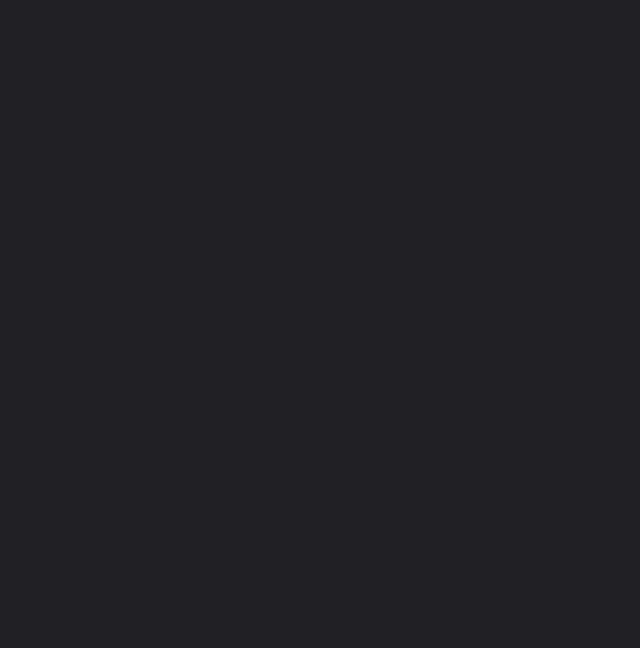
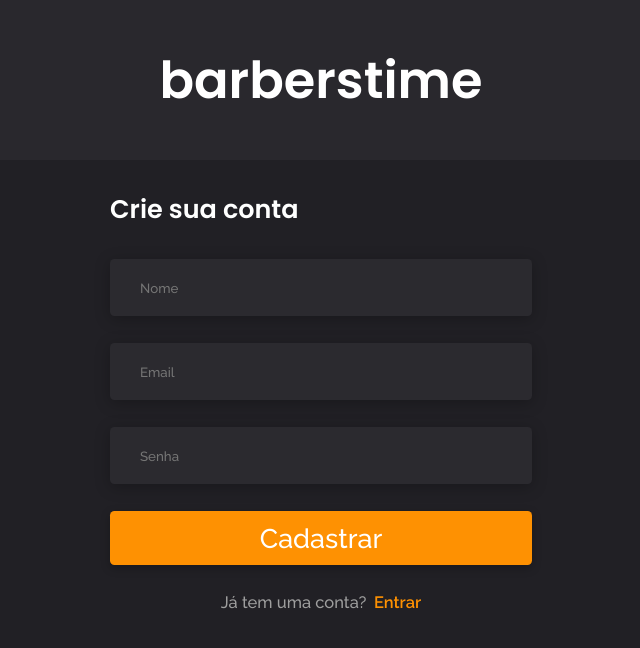
Before and after one commit to gabrieldiasss/barberstimeweb, a React (Vite) app: page /register in a window 1280 px wide. Shown: the top 648 px of the page, without its empty margins (319-959 px from the left). Built offline with nearby package versions, Linux system fonts and the light colour scheme.

Commit message:
register page

```diff
--- a/src/Routes.tsx
+++ b/src/Routes.tsx
@@ -1,7 +1,7 @@
 import { BrowserRouter as Router, Switch } from 'react-router-dom'
 
 /*
-import { Register } from './pages/Register';
+
 import { Home } from './pages/Home'
 import { BarberServices } from './pages/BarberServices';
 import { Appointments } from './pages/Appointments';
@@ -12,6 +12,7 @@ import PrivateRoute from './private/PrivateRoute.tsx' */
 import PrivateRedirectToHome from './private/PrivateLogin'
 import { Login } from './pages/Login';
 import { Welcome } from './pages/Welcome'
+import { Register } from './pages/Register';
 
 export function Routes() {
 
@@ -21,8 +22,9 @@ export function Routes() {
             <Switch>
                 <PrivateRedirectToHome exact path="/" component={Welcome} />
                  <PrivateRedirectToHome exact path="/login" component={Login} />
-                 {/* <PrivateRedirectToHome exact path="/register" component={Register} />
-                <PrivateRoute exact path="/home" component={Home} />
+                 <PrivateRedirectToHome exact path="/register" component={Register} />
+
+                {/* <PrivateRoute exact path="/home" component={Home} />
                 <PrivateRoute exact path="/services/:id" component={BarberServices} />
                 <PrivateRoute exact path="/myappointments" component={Appointments} />
                 <PrivateRoute exact path="/profile" component={Profile} /> */}
--- a/src/pages/Login/index.tsx
+++ b/src/pages/Login/index.tsx
@@ -44,8 +44,6 @@ export function Login() {
         toast.error(err?.response?.data?.message)
         setLoading(false)
     })
-
-
 
     function handleLoading() {
         setLoading(true)
--- /dev/null
+++ b/src/pages/Register/index.tsx
@@ -0,0 +1,106 @@
+import { useForm, SubmitHandler } from 'react-hook-form'
+
+import axios from 'axios'
+
+import { Main, Top, Svg } from './styles'
+
+import { Link, useHistory } from 'react-router-dom';
+
+import { ToastContainer, toast } from 'react-toastify';
+import 'react-toastify/dist/ReactToastify.css';
+import { useState } from 'react';
+
+type RegisterUsers = {
+    name: string;
+    email: string;
+    password: string;
+}
+
+export function Register() {
+
+    let history = useHistory()
+
+    const [loading, setLoading] = useState(false)
+
+    const { register, handleSubmit } = useForm<RegisterUsers>()
+
+    const onSubmit: SubmitHandler<RegisterUsers> = (data) => axios.post("https://api-braga.herokuapp.com/api/register", data)
+
+        .then((response) => {
+            const { data: { token, user } } = response
+
+            if (response.data) {
+                localStorage.setItem("accessToken", token)
+                localStorage.setItem("infoUserName", user.name)
+                localStorage.setItem("infoUserId", user.id)
+                axios.defaults.headers.common['Authorization'] = `Bearer ${token}`;
+                history.push("/")
+            }
+
+            setLoading(false)
+
+        })
+
+        .catch((err) => {
+            toast.error(err?.response?.data?.message)
+            /* toast.error(err?.response?.data?.message) */
+            setLoading(false)
+        })
+
+    function handleLoading() {
+        setLoading(true)
+    }
+
+    return (
+        <>
+            <Top>
+
+                <ToastContainer
+                    autoClose={3000}
+                />
+
+                <header>
+                    <h1><span>barbers</span>time</h1>
+                </header>
+            </Top>
+
+            <Svg>
+                <svg xmlns="http://www.w3.org/2000/svg" viewBox="0 0 1440 290">
+                    <path fill="#29282D" fillOpacity="1" d="M0,224L60,208C120,192,240,160,360,144C480,128,600,128,720,160C840,192,960,256,1080,277.3C1200,299,1320,277,1380,266.7L1440,256L1440,0L1380,0C1320,0,1200,0,1080,0C960,0,840,0,720,0C600,0,480,0,360,0C240,0,120,0,60,0L0,0Z"></path>
+                </svg>
+            </Svg>
+
+            <Main>
+
+                <div>
+
+                    <h2>Crie sua conta</h2>
+
+                    <form onSubmit={handleSubmit(onSubmit)} >
+                        <input type="text" placeholder="Nome" autoComplete="off" {...register("name")} />
+
+                        <input type="text" placeholder="Email" autoComplete='off' {...register("email")} />
+
+                        <input type="password" placeholder="Senha" {...register("password")} />
+
+                        <button type="submit" onClick={handleLoading}>
+                            {loading && <div className="loadingio-spinner-rolling-yi8phtw2ml"><div className="ldio-zbpv5ybpu8e">
+                                <div></div>
+                            </div></div>}
+
+                            {!loading && <>Cadastrar</>}
+                        </button>
+                    </form>
+
+                    <p>Já tem uma conta?
+                        <Link to="/login">
+                            Entrar
+                        </Link>
+                    </p>
+                </div>
+
+            </Main>
+
+        </>
+    )
+}
--- /dev/null
+++ b/src/pages/Register/styles.ts
@@ -0,0 +1,208 @@
+import styled from 'styled-components'
+
+export const Top = styled.div`
+
+    background: var(--gray-800);
+
+    header {
+        height: 20vh;
+
+        display: flex;
+        justify-content: center;
+        align-items: center;
+
+        h1 {
+            margin-top: 3rem;
+            color: #fff;
+            font-size: 3.4rem;
+
+            @media(max-width: 346px) {
+                font-size: 3rem;
+            }
+
+            @media(min-width: 500px) {
+                margin-top: 0;
+            }
+
+            span {
+                font-weight: 700;
+            }
+        }
+    }
+
+`
+
+export const Svg = styled.div`
+
+    @media(min-width: 500px) {
+        display: none;
+    }
+
+`
+
+export const Main = styled.main`
+
+    padding: 2rem 2.6rem;
+
+    @media(min-width: 500px) {
+        margin: 0 auto;
+        max-width: 500px;
+    }
+
+    @media(min-width: 1440px) {
+        margin: 3rem auto;
+        max-width: 600px;
+    }
+
+    height: 60vh;
+
+    display: flex;
+    flex-direction: column;
+    justify-content: space-between;
+
+    @media(max-width: 375px) {
+        padding: 2rem 2rem;
+    }
+
+    @media(max-width: 330px) {
+        padding: 2rem 1.8rem;
+    }
+
+    h2 {
+        font-size: 1.7rem;
+        color: #fff;
+    }
+
+    form {
+
+        margin-top: 2rem;
+
+        display: flex;
+        flex-direction: column;
+
+        input {
+            width: 100%;
+            height: 3.8rem;
+
+            padding: 0 2rem;
+
+            box-shadow: 0 3px 15px rgba(0,0,0,0.25);
+
+            background: var(--gray-850);
+
+            color: var(--gray-500);
+
+            border: 0;
+            outline: 0;
+
+            border-radius: 0.3rem;
+
+            & + input {
+                margin-top: 1.8rem;
+            }
+
+        }
+
+    }
+
+    button {
+        margin-top: 1.8rem;
+        height: 3.6rem;
+
+        display: flex;
+        align-items: center;
+        justify-content: center;
+
+        box-shadow: 0 3px 10px rgba(0,0,0,0.25);
+
+        font-size: 1.8rem;
+
+        background: var(--orange-500);
+
+        color: #fff;
+
+        border-radius: 0.3rem;
+        border: 0;
+
+        transition: filter 0.2s;
+
+        &:hover {
+            filter: brightness(0.95);
+        }
+
+        @keyframes ldio-zbpv5ybpu8e {
+            0% { transform: translate(-50%,-50%) rotate(0deg); }
+            100% { transform: translate(-50%,-50%) rotate(360deg); }
+        }
+
+        .ldio-zbpv5ybpu8e div {
+            position: absolute;
+            width: 44px;
+            height: 44px;
+            border: 4px solid #ffffff;
+            border-top-color: transparent;
+            border-radius: 50%;
+        }
+        .ldio-zbpv5ybpu8e div {
+            animation: ldio-zbpv5ybpu8e 1.3513513513513513s linear infinite;
+            left: 50px;
+            top: 50px;
+        }
+        .loadingio-spinner-rolling-yi8phtw2ml {
+            width: 51px;
+            height: 51px;
+            display: inline-block;
+            overflow: hidden;
+            background: rgba(NaN, NaN, NaN, 0);
+        }
+        .ldio-zbpv5ybpu8e {
+            width: 100%;
+            height: 100%;
+            position: relative;
+            transform: translateZ(0) scale(0.51);
+            backface-visibility: hidden;
+            transform-origin: 0 0; /* see note above */
+        }
+        .ldio-zbpv5ybpu8e div { box-sizing: content-box; }
+
+    }
+
+    p {
+        display: flex;
+        justify-content: center;
+
+        margin-top: 1.8rem;
+
+        font-size: 1.1rem;
+
+        color: var(--text-body);
+
+        a {
+            margin-left: 0.5rem;
+
+            color: var(--orange-500);
+            font-weight: 600;
+        }
+    }
+
+
+
+    @media(max-width: 346px) {
+
+        h2 {
+            font-size: 1.5rem;
+        }
+
+        form {
+            input {
+                height: 3.6rem;
+            }
+        }
+
+        button {
+            height: 3.3rem;
+        }
+    }
+
+
+`
```
